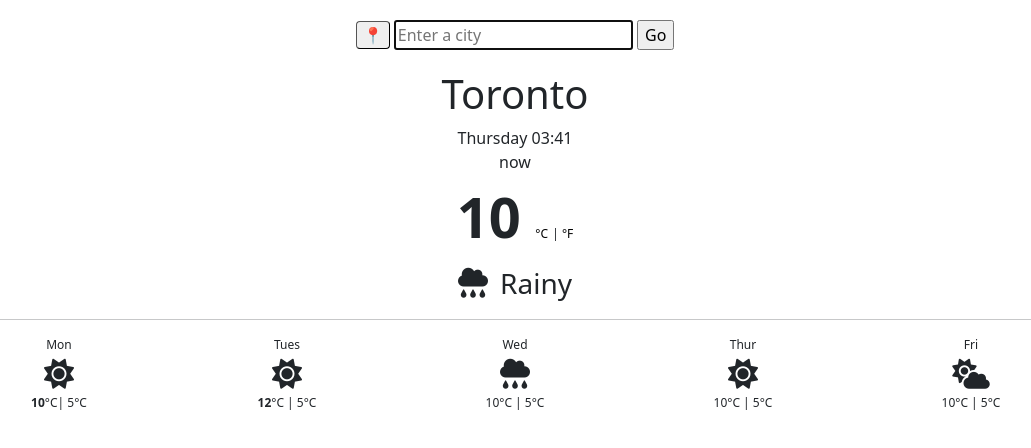
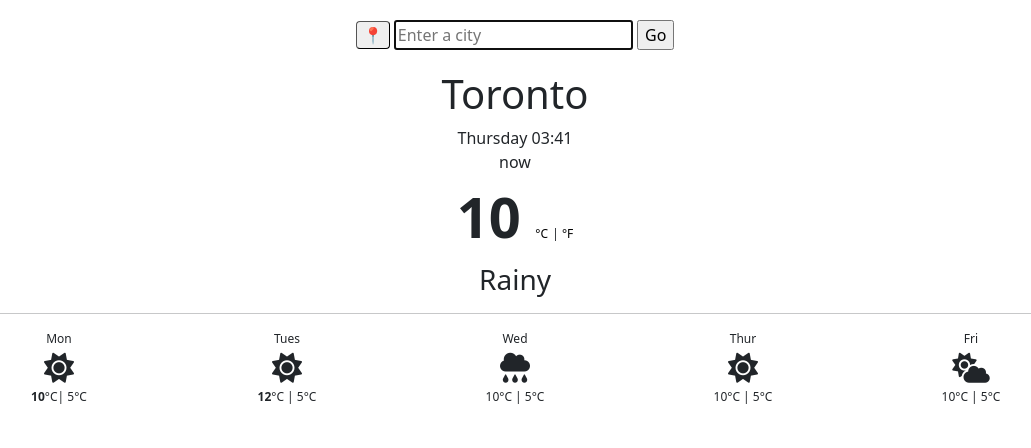
Before and after one commit to leeenah/weather-app, a plain HTML site: page index.html in a window 1280 px wide. Shown: the whole page, without its empty margins (125-1156 px from the left). Drawn offline with nearby package versions, Linux system fonts and the light colour scheme.

Commit message:
Renamed h3 element and gave it an id

```diff
--- a/index.html
+++ b/index.html
@@ -43,7 +43,6 @@
 
       <div id="temperature-display">
         <span id="current-temperature"> 10 </span>
-
         <span>
           <a href="#" id="celcius-link"> <strong>°C</strong></a></span
         >
@@ -51,7 +50,7 @@
         <span> <a href="#" id="farenheit-link">°F</a></span>
       </div>
 
-      <h3><i class="fas fa-cloud-rain weather-now"></i>Rainy</h3>
+      <h3><i id="weather-description"></i>Rainy</h3>
 
       <hr />
       <!-- based on a 12 column system-->
--- a/src/styles.css
+++ b/src/styles.css
@@ -70,11 +70,6 @@ a {
   padding-bottom: 20px;
 }
 
-.weather-now {
-  font-size: 30px;
-  padding-left: 0;
-}
-
 #current-location {
   border-width: 1px;
   border-radius: 4px;
```
